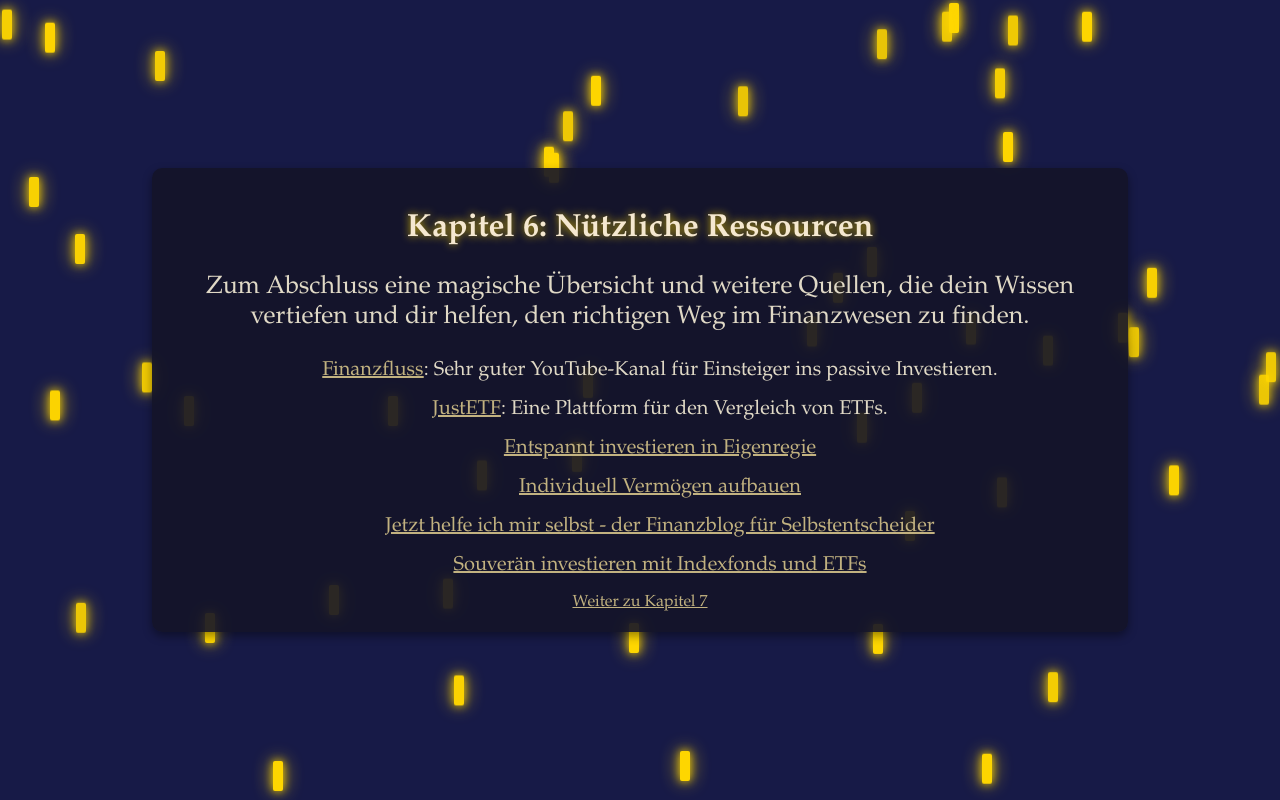
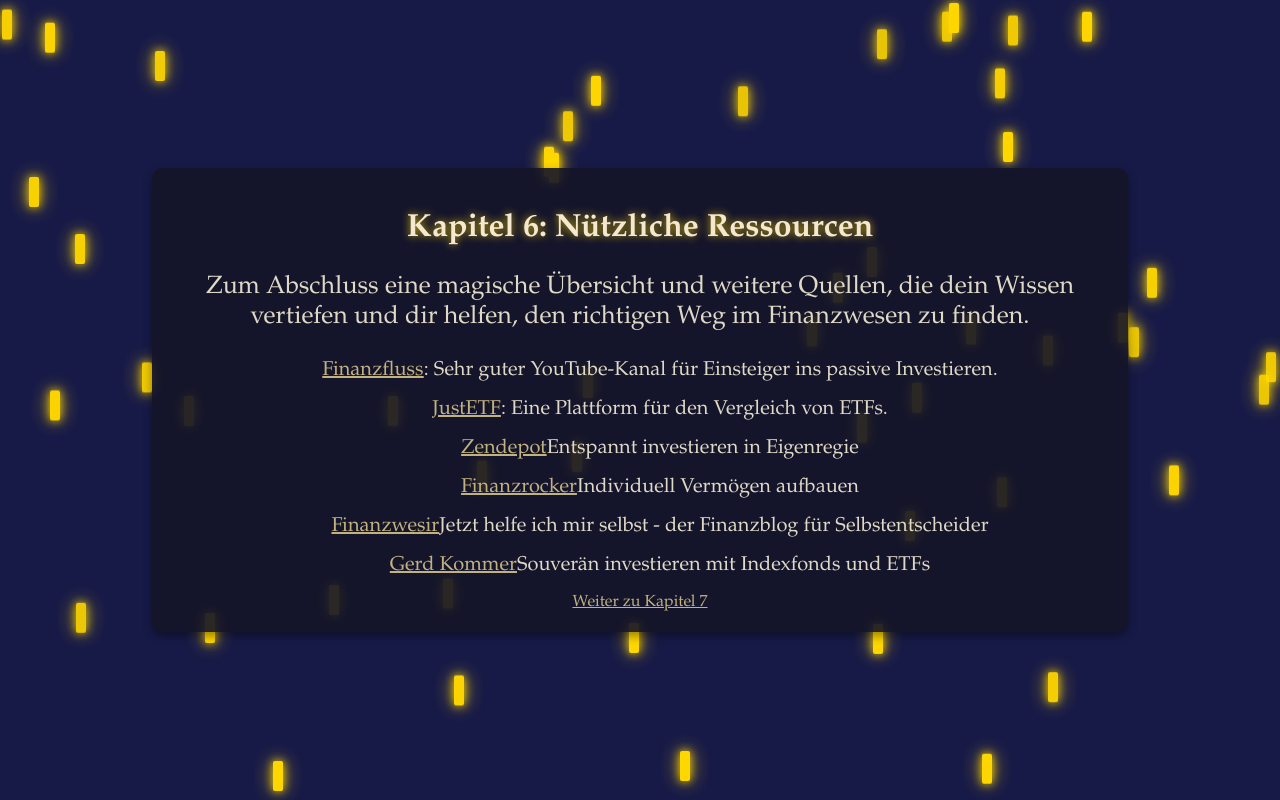
Before and after one commit to samanida/invest, a plain HTML site: page chapter6.html in a window 1280 px wide. Drawn offline with Linux system fonts and the light colour scheme.

Commit message:
kapitel6

```diff
--- a/chapter6.html
+++ b/chapter6.html
@@ -15,10 +15,10 @@
      <ul class="bullet">
 			<li> <a href="https://www.youtube.com/channel/UCeARcCUiZg79SQQ-2_XNlXQ">Finanzfluss</a>: Sehr guter YouTube-Kanal für Einsteiger ins passive Investieren. </li>
 			<li> <a href="https://www.justetf.com/ch/">JustETF</a>: Eine Plattform für den Vergleich von ETFs. </li>
-            <li> <a href= "https://zendepot.de/">Entspannt investieren in Eigenregie</a></li>
-            <li> <a href= "https://finanzrocker.net/">Individuell Vermögen aufbauen</a></li>
-            <li> <a href= "https://www.finanzwesir.com/">Jetzt helfe ich mir selbst - der Finanzblog für Selbstentscheider</a></li>
-            <li> <a href= "https://www.youtube.com/@gerdkommer">Souverän investieren mit Indexfonds und ETFs</a></li>
+            <li> <a href= "https://zendepot.de/">Zendepot</a>Entspannt investieren in Eigenregie</li>
+            <li> <a href= "https://finanzrocker.net/">Finanzrocker</a>Individuell Vermögen aufbauen</li>
+            <li> <a href= "https://www.finanzwesir.com/">Finanzwesir</a>Jetzt helfe ich mir selbst - der Finanzblog für Selbstentscheider</li>
+            <li> <a href= "https://www.youtube.com/@gerdkommer">Gerd Kommer</a>Souverän investieren mit Indexfonds und ETFs</li>
 
     </div>
     <a href="chapter7.html">Weiter zu Kapitel 7</a>
```
